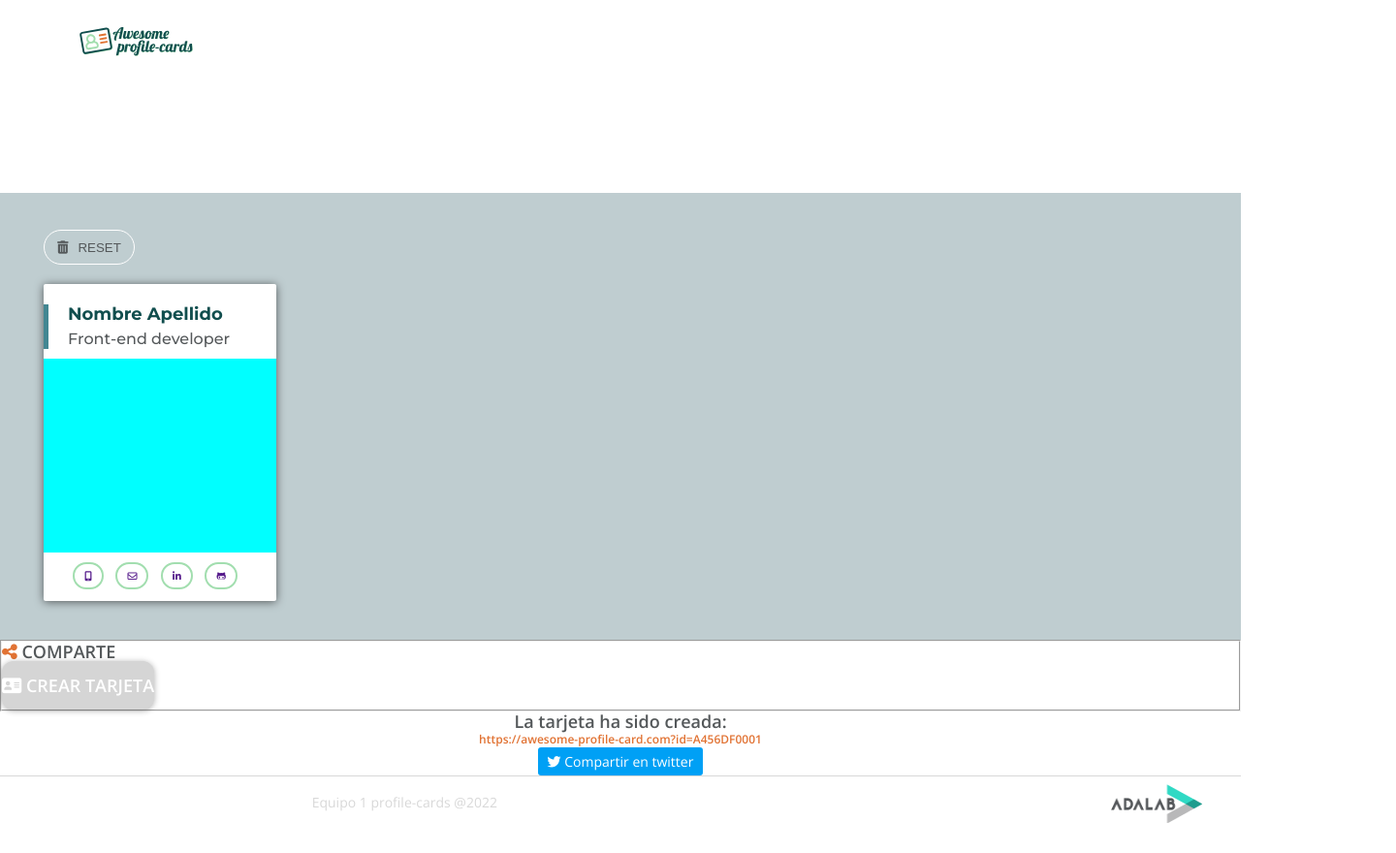
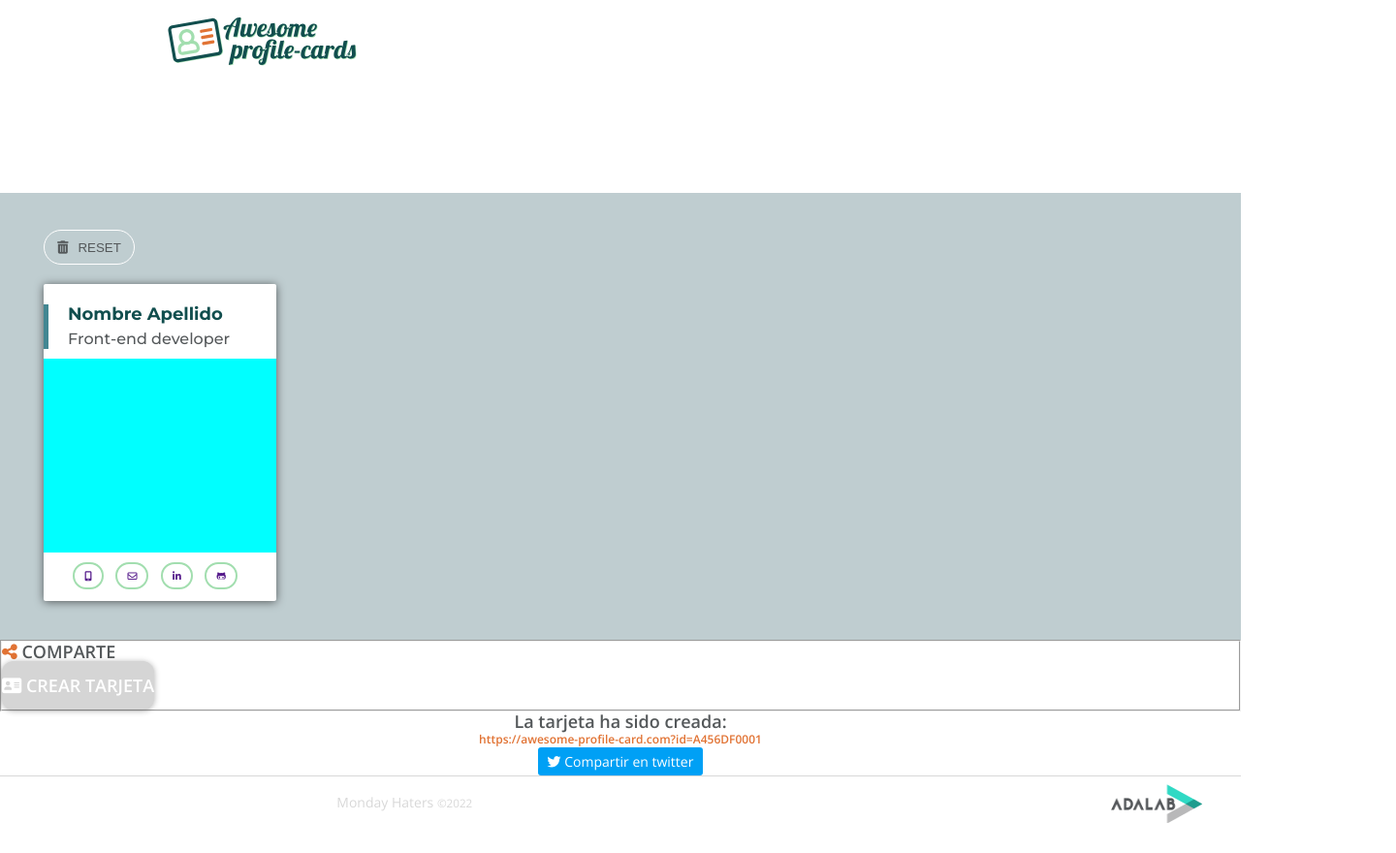
Before and after one commit to Adalab/project-promo-q-module-2-team-1, a website: page src/html/app.html in a window 1280 px wide. Shown: the whole page at 97% size, 1440 px wide, since content can reach past the window. Drawn offline with nearby package versions, Linux system fonts and the light colour scheme; files that its build step writes are made by us from their sources; files whose address does not match are found by name.

Commit message:
Add team's name

```diff
--- a/src/html/partials/footer.html
+++ b/src/html/partials/footer.html
@@ -1,6 +1,6 @@
 <footer class="footer">
     <div class="footer__text">
-        <p>Equipo 1 profile-cards @2022</p>
+        <p>Monday haters <small>&copy;2022</small></p>
     </div>
     <div class="footer__logo">
         <a href="../index.html#"> <img class="footer__logo--img" src="./assets/images/logo-adalab.png" alt="logo"
--- a/src/scss/layout/_footer.scss
+++ b/src/scss/layout/_footer.scss
@@ -21,6 +21,7 @@
         text-align: center;
         width: 62%;
         padding: 10px;
+        text-transform: capitalize;
         @media all and (min-width: 768px) {
             padding: 18px 0 22px 41px;
         }
--- a/src/scss/layout/_header.scss
+++ b/src/scss/layout/_header.scss
@@ -3,11 +3,11 @@
     height: 11vh;
     display: flex;
     align-items: center;
-    margin-left: 40px;
+    margin-left: 12.5vw;
     &__logo {
         width: 201px;
         height: 50px;
-        padding: 10px;
+        margin: 10px;
     }
 }
 .header {
@@ -19,6 +19,9 @@
     @media all and (min-width: 768px) {
         padding-top: 36vh;
         }
+    @media all and (min-width: 1024px) {
+            padding-top: 30vh;
+            }
     &__logo {
         width: 250px;
         height: 63px;
--- a/src/scss/layout/_main.scss
+++ b/src/scss/layout/_main.scss
@@ -77,7 +77,7 @@
             margin-bottom: 5vh;
         }
         @media all and (min-width: 1024px) {
-            margin-top: 17vh;
+            margin-top: 12vh;
             margin-bottom: 3.5vh;
 
         }
```
